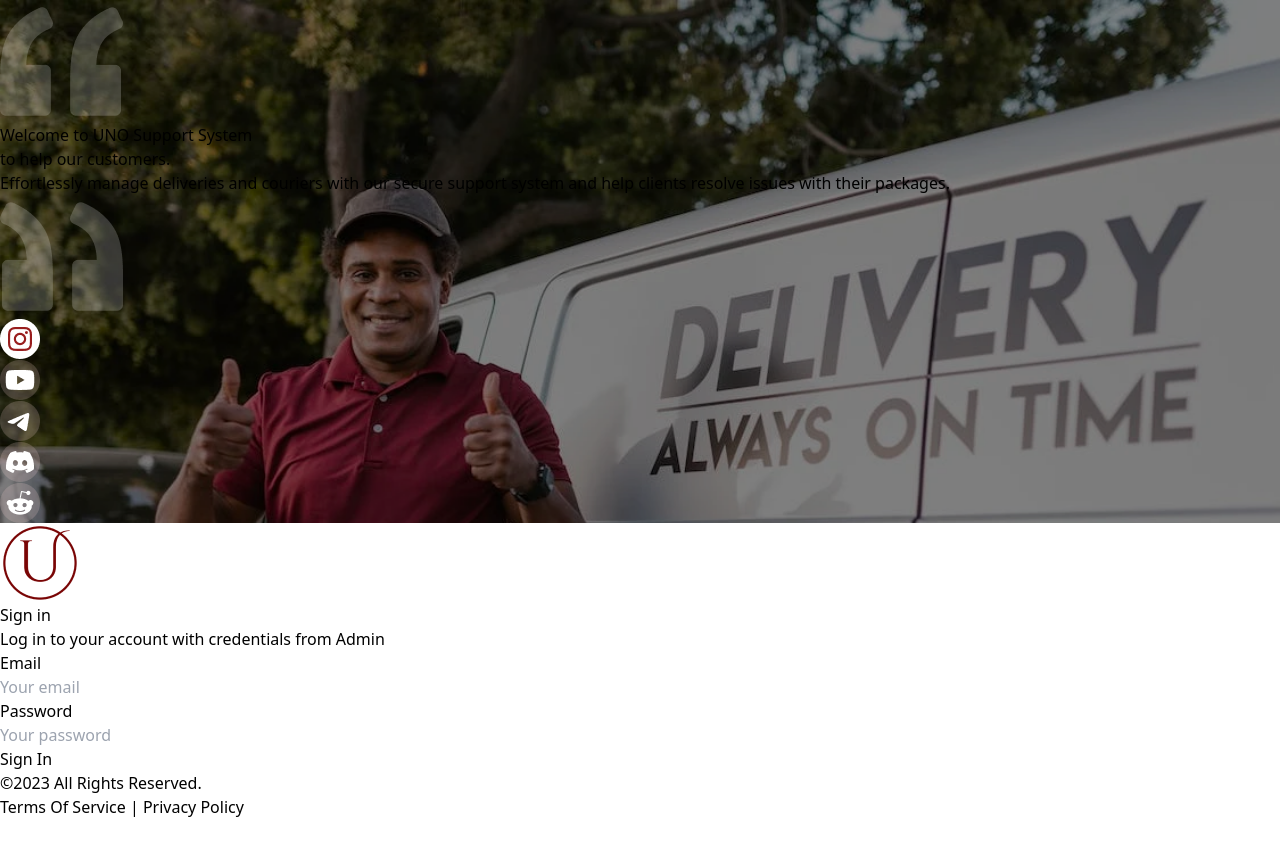
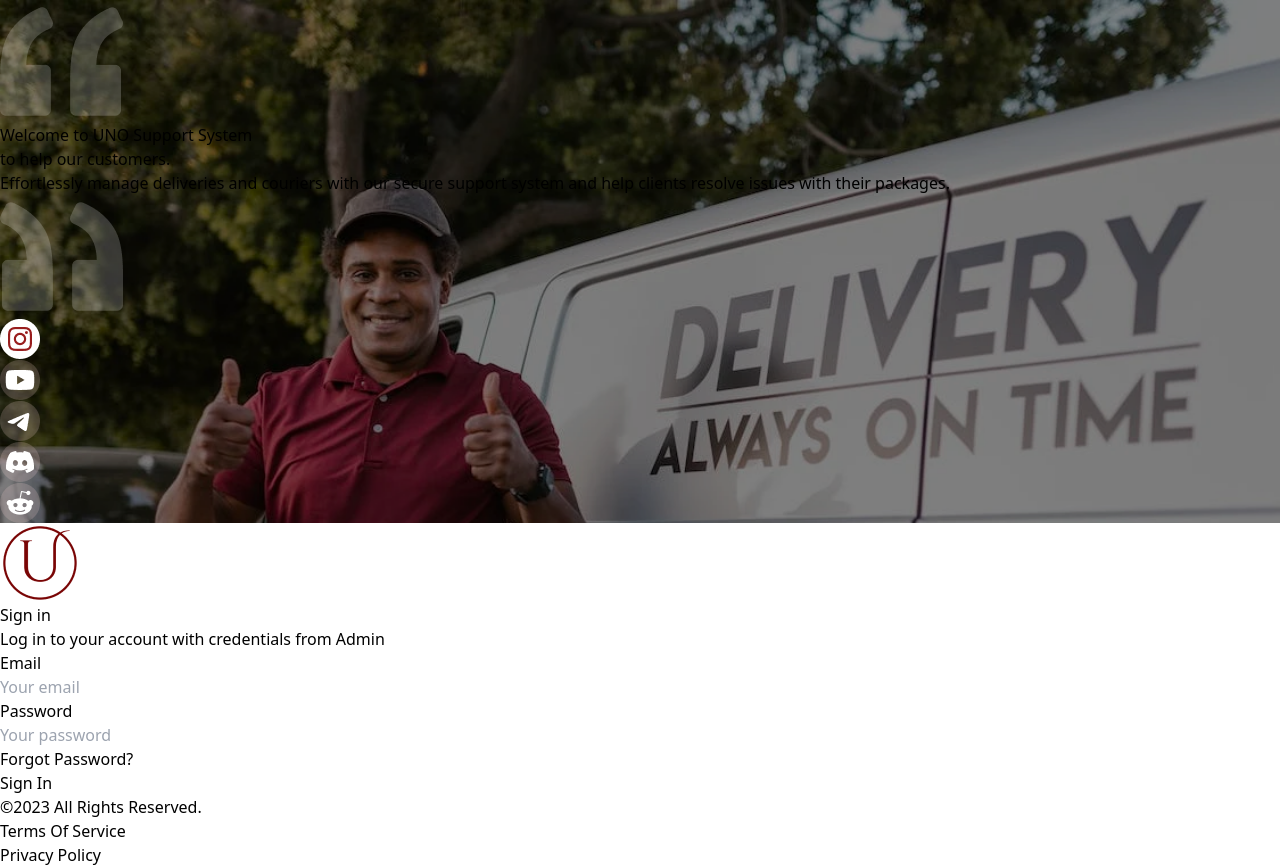
Before and after one commit to desmigor/uno-dashboard, a React (Vite) app: page / in a window 1280 px wide. Before the commit the page ends 819 px from the top, so only its background shows below. Built offline with nearby package versions, Linux system fonts and the light colour scheme.

Commit message:
final touches on login

```diff
--- a/src/features/authentication/components/Login.jsx
+++ b/src/features/authentication/components/Login.jsx
@@ -12,9 +12,9 @@ import rightQuote from "../../../assets/images/authentication/right-quote.png";
 function Login() {
   return (
     <div className="bg-blue p-8 rounded-md shadow-lg">
-      <div className="grid grid-cols-1 md:grid-cols-2 gap-8 h-screen">
+      <div className="grid grid-cols-1 md:grid-cols-2 gap-8">
         {/* Left Column */}
-        <div className="bgimage rounded-xl p-8 flex flex-col">
+        <div className="bgimage rounded-xl p-8 flex flex-col pr-3.5 place-content-cente">
           {/* add space above here to center  */}
           <div className="h-40">
             </div>
@@ -22,8 +22,8 @@ function Login() {
             <div class="w-[123px] h-[108.46px] left-0 top-[7.27px] absolute"></div>
             <img src={leftQuote} />
           </div>
-          <div className="text-center">
-            <div class="w-[589px] text-white text-4xl font-bold font-['Rubik'] mt-[50px]">
+          <div className="">
+            <div class="w-[589px] text-white text-4xl font-bold font-['Rubik'] mt-[50px] mb-[20px] ">
               Welcome to UNO Support System
               <br />
               to help our customers.
@@ -34,43 +34,43 @@ function Login() {
               packages.
             </div>
           </div>
-          <div class="w-[123px] h-[123px] relative origin-top-left rotate-360 ml-[450px]">
+          <div class="w-[123px] h-[123px] relative origin-top-left rotate-360 ml-[450px] mt-10">
             <div class="w-[123px] h-[108.46px] left-0 top-[7.27px] absolute"></div>
             <img src={rightQuote} alt="" className="" />
           </div>
 
           {/* Social Media Icons */}
-          <div className="flex space-x-8 mt-4 mt-40">
+          <div className="flex space-x-8 mt-4 mt-20 place-content-center">
             {/* Replace the following with your actual social media icons */}
             <div class="w-10 h-10 relative bg-opacity-20 rounded-[100px]">
-              <img class="top-[10px] absolute" src={instagram} />
+              <img class="top-[10px] absolute hover:bg-slate-400 rounded-[100px]" src={instagram} />
             </div>
             <div class="w-10 h-10 relative bg-opacity-20 rounded-[100px]">
-              <img class="top-[10px] absolute" src={youtube} />
+              <img class="top-[10px] absolute hover:bg-slate-400 rounded-[100px]" src={youtube} />
             </div>
             <div class="w-10 h-10 relative bg-opacity-20 rounded-[100px]">
-              <img class="top-[10px] absolute" src={telegram} />
+              <img class="top-[10px] absolute hover:bg-slate-400 rounded-[100px]" src={telegram} />
             </div>
             <div class="w-10 h-10 relative bg-opacity-20 rounded-[100px]">
-              <img class="top-[10px] absolute" src={discord} />
+              <img class="top-[10px] absolute hover:bg-slate-400 rounded-[100px]" src={discord} />
             </div>
             <div class="w-10 h-10 relative bg-opacity-20 rounded-[100px]">
-              <img class="top-[10px] absolute" src={reddit} />
+              <img class="top-[10px] absolute hover:bg-slate-400 rounded-[100px]" src={reddit} />
             </div>
           </div>
         </div>
 
         {/* Right Column */}
-        <div className="bg-white rounded-md p-8 items-center text-center">
+        <div className="bg-white rounded-md p-8 items-center text-center ">
           <img src={Logo} alt="Logo" className="h-16 mx-auto mt-10 mb-20" />
           <div className="text-center">
             <h2 className="text-2xl font-bold mb-4">Sign in</h2>
-            <p className="text-gray-700 mb-4">
+            <p className="text-gray-700 mb-4 text-[#6F8190]">
               Log in to your account with credentials from Admin
             </p>
           </div>
           {/* Input Fields */}
-          <form>
+          <form className="grid place-content-center ">
             <div class="w-[372px] h-[74px] flex-col justify-start items-start gap-1.5 inline-flex">
               <div class="text-slate-500 text-sm font-normal font-['Rubik'] leading-tight">
                 Email
@@ -84,7 +84,7 @@ function Login() {
               />
             </div>
 
-            <div class="w-[372px] h-[74px] flex-col justify-start items-start gap-1.5 inline-flex">
+            <div class="w-[372px] h-[74px] flex-col justify-start items-start gap-1.5 inline-flex my-5">
               <div class="text-slate-500 text-sm font-normal font-['Rubik'] leading-tight">
                 Password
               </div>
@@ -97,6 +97,7 @@ function Login() {
                 placeholder="Your password"
               />
             </div>
+            <div class="text-red-800 text-xs font-normal font-['Rubik'] leading-noned ml-60">Forgot Password?</div>
             {/* Sign In Button */}
             <button
               type="submit"
@@ -108,12 +109,11 @@ function Login() {
             </button>
           </form>
           {/* Footer */}
-          <div className="mt-8 text-gray-600 text-center">
-            <p>©2023 All Rights Reserved.</p>
-            <p>
-              <a href="#">Terms Of Service</a> | <a href="#">Privacy Policy</a>
-            </p>
-          </div>
+          <div class="w-[373px] h-4 justify-start items-center gap-6 inline-flex mt-[180px]">
+    <div class="text-gray-400 text-xs font-normal font-['Rubik'] leading-none">©2023 All Rights Reserved.</div>
+    <div class="text-red-800 text-xs font-normal font-['Rubik'] leading-none">Terms Of Service</div>
+    <div class="text-red-800 text-xs font-normal font-['Rubik'] leading-none">Privacy Policy</div>
+</div>
         </div>
       </div>
     </div>
```
